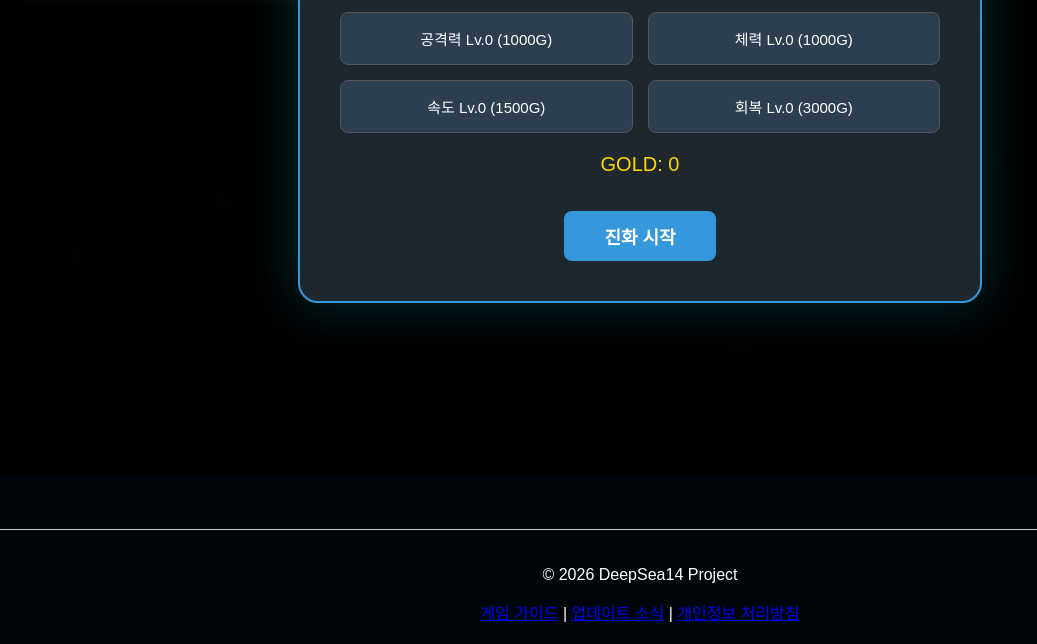
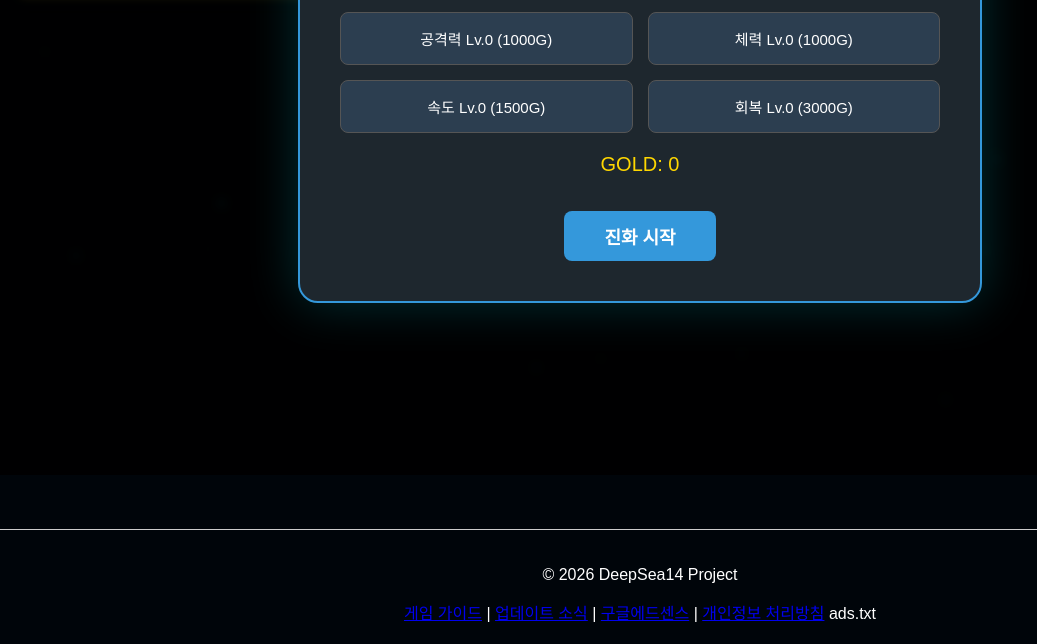
Before and after one commit to unfader925/deepsea, a plain HTML site: page index.html in a window 1280 px wide. Shown: the part 325-969 px from the top of the page, without its empty margins (0-1037 px from the left). Drawn offline with nearby package versions, Linux system fonts and the light colour scheme; animation ran at ten frames a second.

Commit message:
Update index.html

```diff
--- a/index.html
+++ b/index.html
@@ -567,8 +567,10 @@ window.addEventListener('resize', () => {
     <p>© 2026 DeepSea14 Project</p>
     <a href="guide.html">게임 가이드</a> |
     <a href="updates.html">업데이트 소식</a> |
+     <a href="ads.txt">구글에드센스</a> |
     <a href="privacy.html">개인정보 처리방침</a>
 
+         ads.txt
 
 
 </footer>
```
